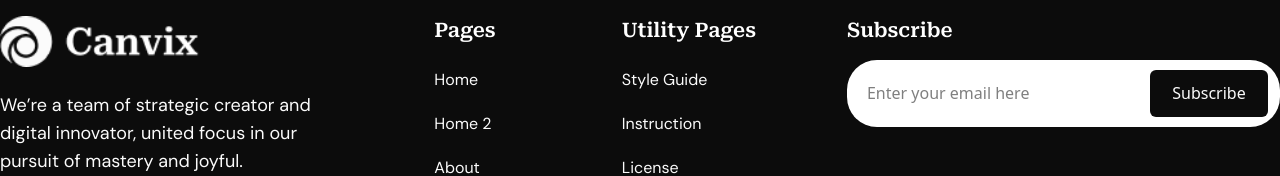
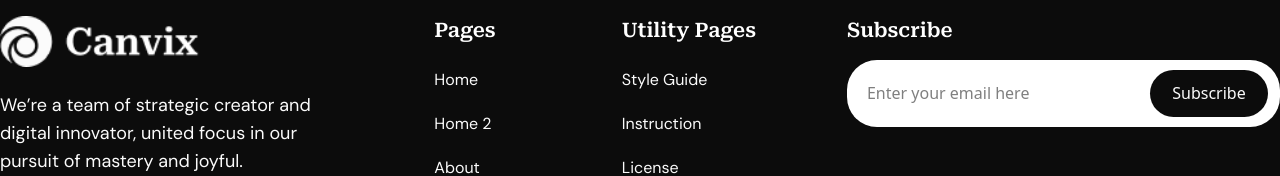
Before and after one commit to mahirTheCoder/canvix-react-projects-one, a React (Vite) app: page / in a window 1280 px wide. Shown: the part 9283-9459 px from the top of the page. Built offline with nearby package versions, Linux system fonts and the light colour scheme.

Commit message:
canvics project complete

```diff
--- a/css/respomsive.css
+++ b/css/respomsive.css
@@ -4,5 +4,6 @@
   height: 25px;
   padding: 10px;
 
+
   }
 }
--- a/package.json
+++ b/package.json
@@ -11,6 +11,7 @@
   },
   "dependencies": {
     "@tailwindcss/vite": "^4.1.12",
+    "aos": "^2.3.4",
     "react": "^19.1.1",
     "react-countup": "^6.5.3",
     "react-dom": "^19.1.1",
--- a/src/App.css
+++ b/src/App.css
@@ -15,7 +15,7 @@ font-size: 12px !important;
 .slick-next {
   position: absolute;
   top: 393px;
-  left: 51%;
+  right: 46.5%;
   width: 44px;
   height: 44px;
   border: 1px solid gray;
@@ -35,7 +35,7 @@ font-size: 12px !important;
 .slick-prev {
   position: absolute;
   top: 393px;
-  left: 47%;
+  left: 46.5%;
   margin-top: 10px;
   width: 44px;
   height: 44px;
--- a/src/Components/Footer.jsx
+++ b/src/Components/Footer.jsx
@@ -109,7 +109,7 @@ const Footer = () => {
                   type="text"
                   placeholder="Enter your email here"
                 />
-                <p className="w-[118px] lg:h-[47px] lg:text-base  text-xs h-9 bg-secondary text-primary rounded-md flex justify-center items-center mr-3">
+                <p className="w-[118px] lg:h-[47px] lg:text-base  text-xs h-9 bg-secondary text-primary lg:rounded-3xl rounded-md flex justify-center items-center mr-3">
                   Subscribe
                 </p>
               </div>
--- a/src/Components/Navbar.jsx
+++ b/src/Components/Navbar.jsx
@@ -44,7 +44,8 @@ const navItems = [
    <nav  id='Navbar ' className=' hidden lg:block absolute top-0 left-0 w-full z-20'>
     <div className="container">
       <div className="navRow flex justify-between items-center pt-8  ">
-        <div className="navLogo w-[154px] h-[40px] ">
+        <div
+         className="navLogo w-[154px] h-[40px] ">
           <img src={logo} alt="logo" />
         </div>
         <div className="navItems flex gap-9  items-center ">
```
Also changed, not shown: 1 other file (tests, documents, lock files or other folders).
